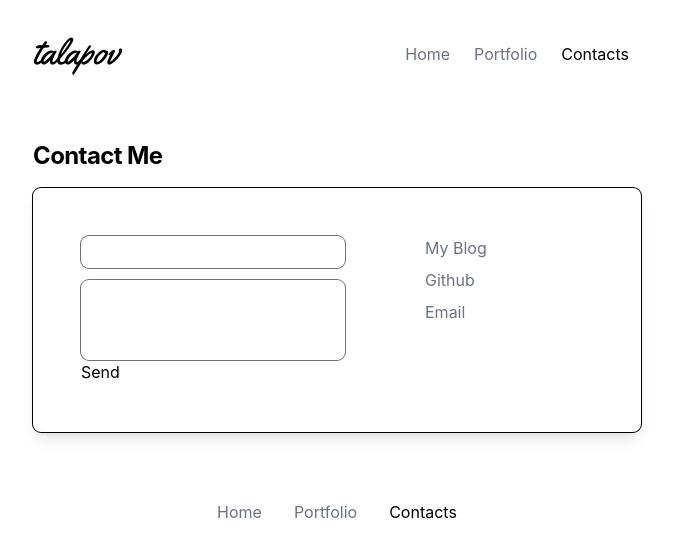
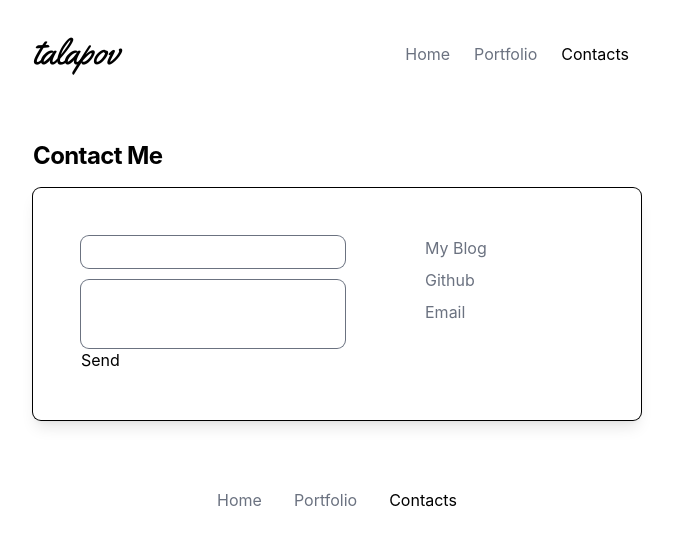
Before and after one commit to dzeppelin/personal-website, a React (Create React App) app: page /contacts in a window 1280 px wide. Shown: the top 558 px of the page, without its empty margins (303-976 px from the left). Built offline with nearby package versions, Linux system fonts and the light colour scheme.

Commit message:
Fixed wrong position of cursor in field

```diff
--- a/src/components/pages/Contacts.tsx
+++ b/src/components/pages/Contacts.tsx
@@ -21,7 +21,7 @@ const Contacts = () => {
 							type='text'
 							name=''
 							id=''
-							className='ring-1 rounded-lg ring-gray-500 p-1 px-2 h-20'
+							className='ring-1 rounded-lg ring-gray-500 p-1 px-2 pb-10'
 						/>
 						<div className='flex flex-row justify-items-start'>
 							<button>Send</button>
```
